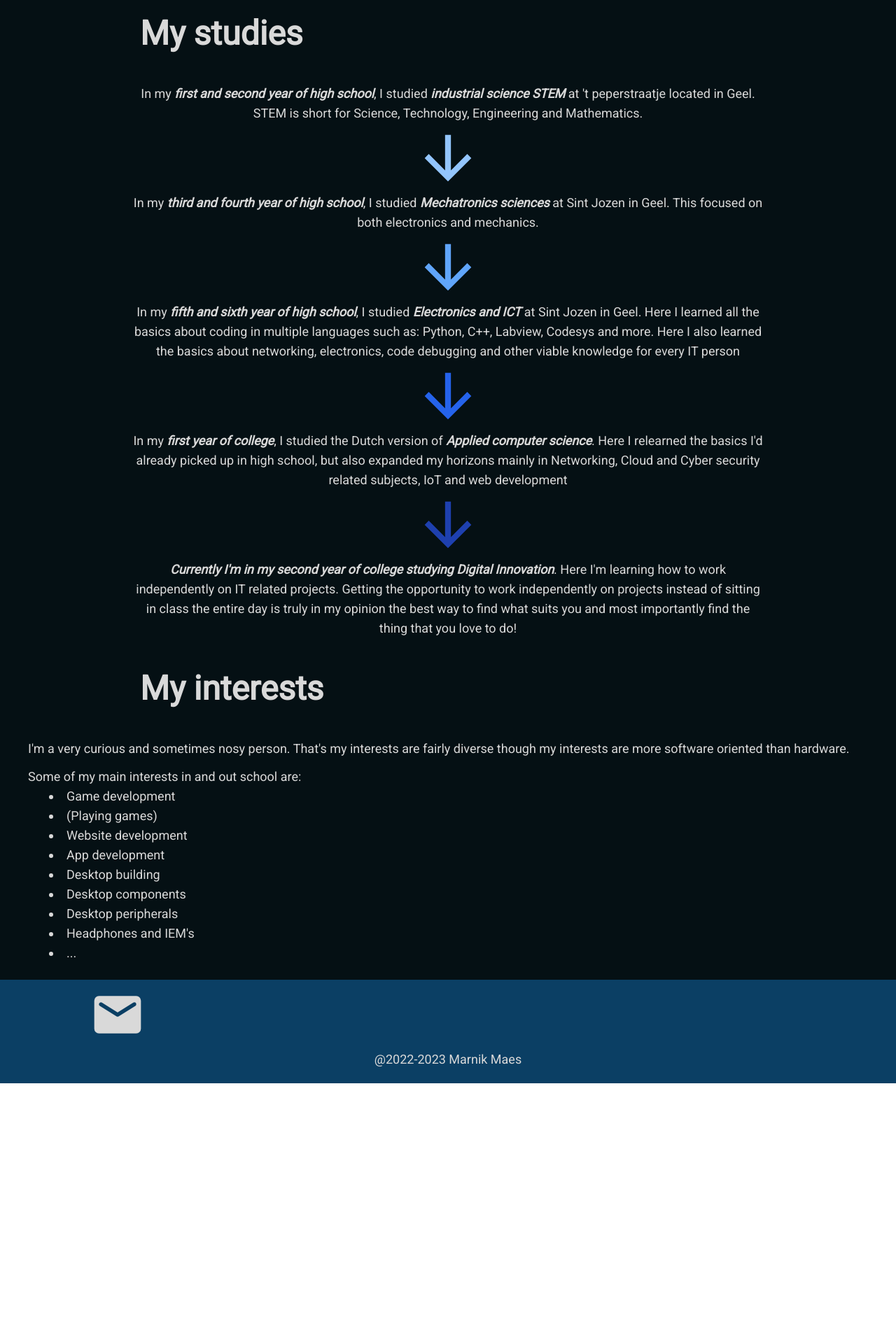
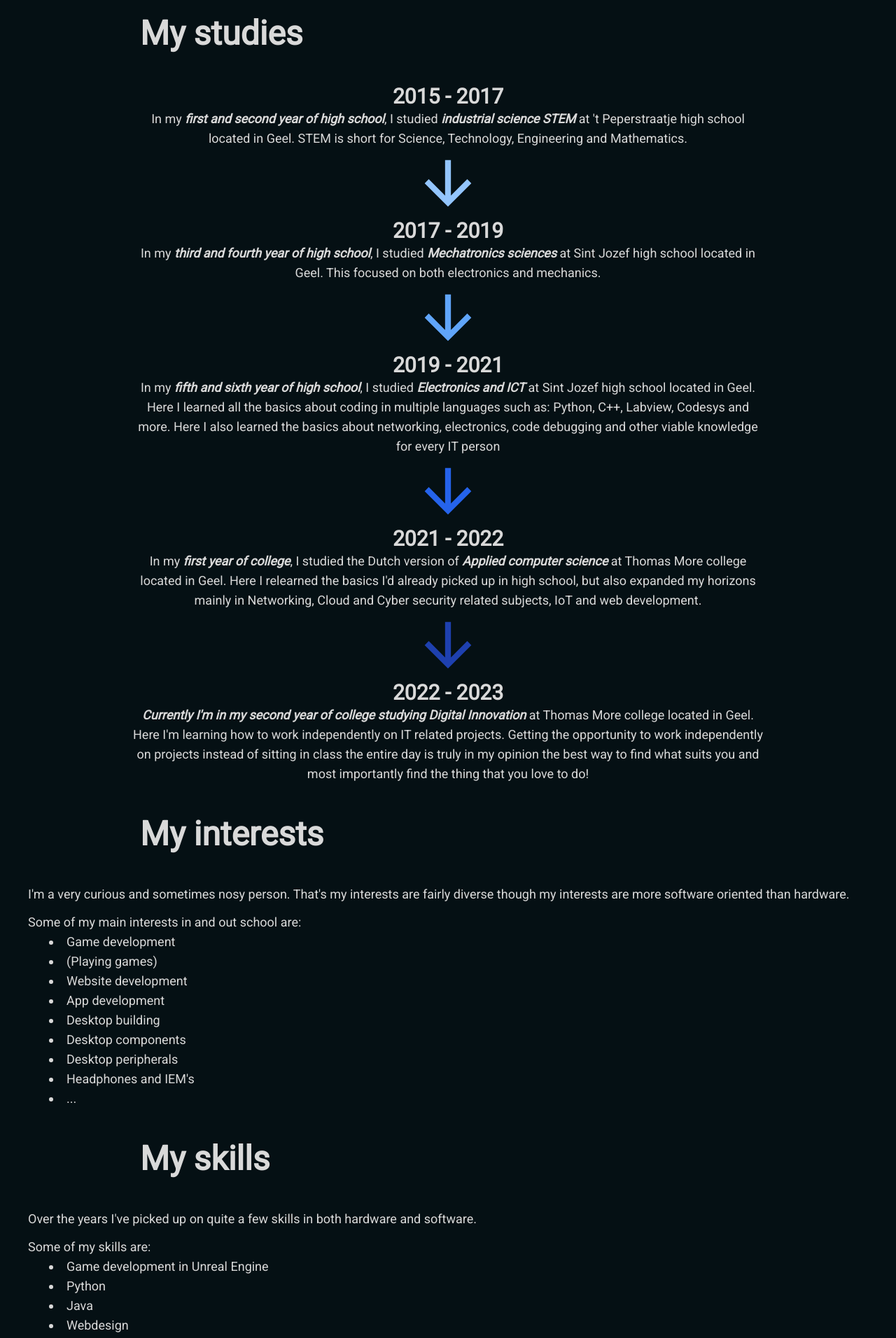
Before and after one commit to marnikmaes/portfolio, a Next.js app in the folder my-portfolio/: page /Aboutme in a window 1280 px wide. Shown: the part 740-2652 px from the top of the page at 70% size. Before the commit the page ends 2288 px from the top, so only its background shows below. Built offline with nearby package versions, Linux system fonts and the light colour scheme; some icons are missing.

Commit message:
spellingcheck-aboutmedates
spellingcheck-aboutmedates

```diff
--- a/my-portfolio/pages/Aboutme.tsx
+++ b/my-portfolio/pages/Aboutme.tsx
@@ -21,7 +21,7 @@ function Aboutme() {
           <h1 className='text-5xl font-Roboto font-semibold sm:block md:hidden'>Hi!</h1>
         </div>
         <div className="flex flex-wrap-reverse justify-center items-center py-6 md:pb-[100px]">
-          <h1 className='text-2xl font-Roboto py-6 px-[40px] text-center'>My name is <span className='font-bold italic'>Marnik Maes</span>, a second-year student studying <span className='font-bold italic'>Digital Innovation</span> at Thomas More Geel. <br/> <span className='font-bold italic'>I always strive to improve my technology skills on every level!</span></h1>
+          <h1 className='text-2xl font-Roboto py-6 px-[40px] text-center'>My name is <span className='font-bold italic'>Marnik Maes</span>, a second-year student studying <span className='font-bold italic'>Digital Innovation</span> at Thomas More Geel. <br/> <span className='font-bold'>I always strive to improve my technology skills on every level!</span></h1>
           <Image className="object-cover rounded-full" src={"images/Marnik-Maes.png"} alt={"Marnik Maes"} width={300} height={300}/>
         </div>
 
@@ -29,16 +29,31 @@ function Aboutme() {
           <h1 className='text-5xl font-Roboto font-semibold'>My studies</h1>
         </div>
         <div className='py-6 flex flex-col justify-around items-center m-auto sm:w-[200px] md:w-[500px] lg:w-[900px] text-customWhite text-lg text-center font-Roboto'>
-          <div>In my <span className='font-semibold italic'> first and second year of high school</span>, I studied <span className='font-semibold italic'>industrial science STEM</span> at &#39;t peperstraatje located in Geel.
-            STEM is short for Science, Technology, Engineering and Mathematics.</div>
+          <div>
+            <p className='text-3xl font-bold font-Roboto'>2015 - 2017</p>
+            In my <span className='font-semibold italic'> first and second year of high school</span>, I studied <span className='font-semibold italic'>industrial science STEM</span> at &#39;t Peperstraatje high school located in Geel.
+            STEM is short for Science, Technology, Engineering and Mathematics.
+            </div>
           <div><Icon className='text-blue-300' icon="material-symbols:arrow-downward" width={100} height={100}/></div>
-          <div>In my <span className='font-semibold italic'>third and fourth year of high school</span>, I studied <span className='font-semibold italic'>Mechatronics sciences</span> at Sint Jozen in Geel. This focused on both electronics and mechanics.</div>
+          <div>
+            <p className='text-3xl font-bold font-Roboto'>2017 - 2019</p>
+            In my <span className='font-semibold italic'>third and fourth year of high school</span>, I studied <span className='font-semibold italic'>Mechatronics sciences</span> at Sint Jozef high school located in Geel. This focused on both electronics and mechanics.
+          </div>
           <div><Icon className='text-blue-400' icon="material-symbols:arrow-downward" width={100} height={100}/></div>
-          <div>In my <span className='font-semibold italic'>fifth and sixth year of high school</span>, I studied <span className='font-semibold italic'>Electronics and ICT</span> at Sint Jozen in Geel. Here I learned all the basics about coding in multiple languages such as: Python, C++, Labview, Codesys and more. Here I also learned the basics about networking, electronics, code debugging and other viable knowledge for every IT person</div>
+          <div>
+            <p className='text-3xl font-bold font-Roboto'>2019 - 2021</p>
+            In my <span className='font-semibold italic'>fifth and sixth year of high school</span>, I studied <span className='font-semibold italic'>Electronics and ICT</span> at Sint Jozef high school located in Geel. Here I learned all the basics about coding in multiple languages such as: Python, C++, Labview, Codesys and more. Here I also learned the basics about networking, electronics, code debugging and other viable knowledge for every IT person
+          </div>
           <div><Icon className='text-blue-600' icon="material-symbols:arrow-downward" width={100} height={100}/></div>
-          <div>In my <span className='font-semibold italic'>first year of college</span>, I studied the Dutch version of <span className='font-semibold italic'>Applied computer science</span>. Here I relearned the basics I&#39;d already picked up in high school, but also expanded my horizons mainly in Networking, Cloud and Cyber security related subjects, IoT and web development</div>
+          <div>
+            <p className='text-3xl font-bold font-Roboto'>2021 - 2022</p>
+            In my <span className='font-semibold italic'>first year of college</span>, I studied the Dutch version of <span className='font-semibold italic'>Applied computer science</span> at Thomas More college located in Geel. Here I relearned the basics I&#39;d already picked up in high school, but also expanded my horizons mainly in Networking, Cloud and Cyber security related subjects, IoT and web development.
+          </div>
           <div><Icon className='text-blue-800' icon="material-symbols:arrow-downward" width={100} height={100}/></div>
-          <div> <span className='font-semibold italic'>Currently I&#39;m in my second year of college studying Digital Innovation</span>. Here I&#39;m learning how to work independently on IT related projects. Getting the opportunity to work independently on projects instead of sitting in class the entire day is truly in my opinion the best way to find what suits you and most importantly find the thing that you love to do! </div>
+          <div>
+            <p className='text-3xl font-bold font-Roboto'>2022 - 2023</p>
+            <span className='font-semibold italic'>Currently I&#39;m in my second year of college studying Digital Innovation</span> at Thomas More college located in Geel. Here I&#39;m learning how to work independently on IT related projects. Getting the opportunity to work independently on projects instead of sitting in class the entire day is truly in my opinion the best way to find what suits you and most importantly find the thing that you love to do!
+          </div>
         </div>
 
         <div className='text-center xl:text-left xl:ml-[200px] py-6'>
@@ -61,6 +76,24 @@ function Aboutme() {
           </ul>
         </div>
 
+
+        <div className='text-center xl:text-left xl:ml-[200px] py-6'>
+          <h1 className='text-5xl font-Roboto font-semibold'>My skills</h1>
+        </div>
+
+        <div className='py-6 m-auto sm:w-[200px] md:w-[500px] lg:w-[1200px] text-customWhite text-lg font-Roboto'>
+          <p className='pb-3'>Over the years I've picked up on quite a few skills in both hardware and software.</p>
+          <p>Some of my skills are:</p>
+          <ul className='list-disc list-inside pl-[30px] text-left'>
+            <li>Game development in Unreal Engine</li>
+            <li>Python</li>
+            <li>Java</li>
+            <li>Webdesign</li>
+            <li>Working agile</li>
+            <li>...</li>
+          </ul>
+        </div>
+
       </main>
       <Footer/>
     </div>
--- a/my-portfolio/pages/index.tsx
+++ b/my-portfolio/pages/index.tsx
@@ -24,7 +24,7 @@ function IndexPage() {
 
         <div className="flex flex-wrap justify-center items-center py-6 md:pb-[100px]">
           <Image className="object-cover rounded-full" src={"images/Marnik-Maes.png"} alt={"Marnik Maes"} width={300} height={300}/>
-          <h1 className='text-2xl font-Roboto py-6 px-[40px] text-center'>My name is <span className='font-bold italic'>Marnik Maes</span>, a second-year student studying <span className='font-bold italic'>Digital Innovation</span> at Thomas More Geel. <br/> <span className='font-bold italic'>I always strive to improve my technology skills on every level!</span></h1>
+          <h1 className='text-2xl font-Roboto py-6 px-[40px] text-center'>My name is <span className='font-bold italic'>Marnik Maes</span>, a second-year student studying <span className='font-bold italic'>Digital Innovation</span> at Thomas More Geel. <br/> <span className='font-bold'>I always strive to improve my technology skills on every level!</span></h1>
         </div>
 
         <div className='text-center xl:text-right xl:mr-[200px] py-6'>
```
